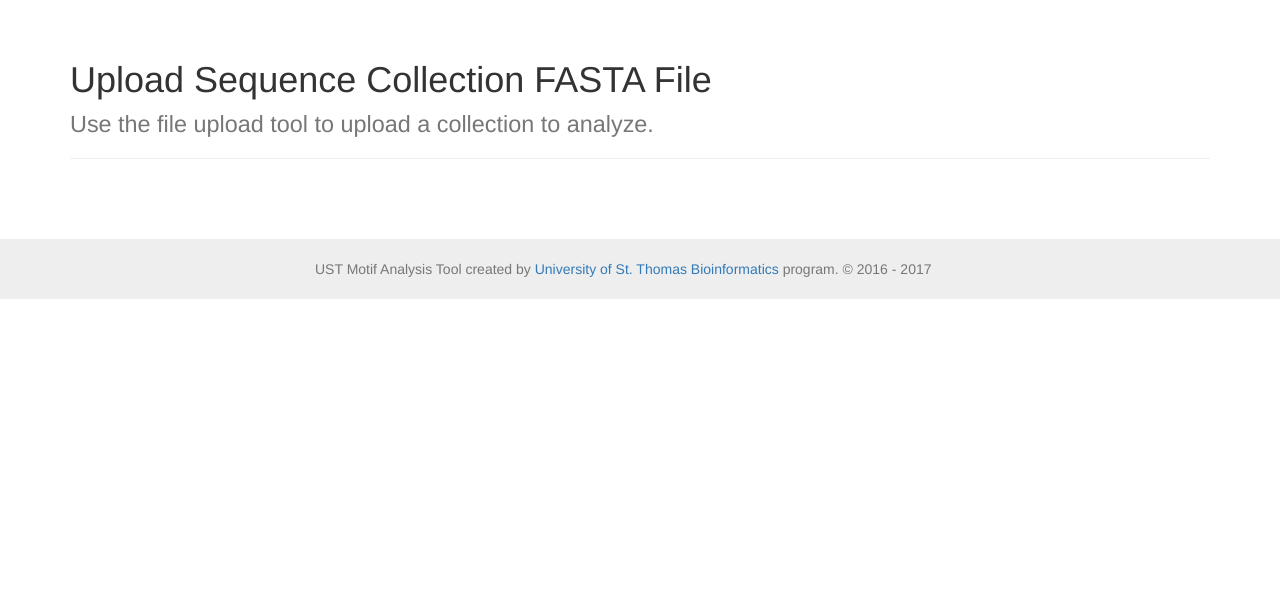
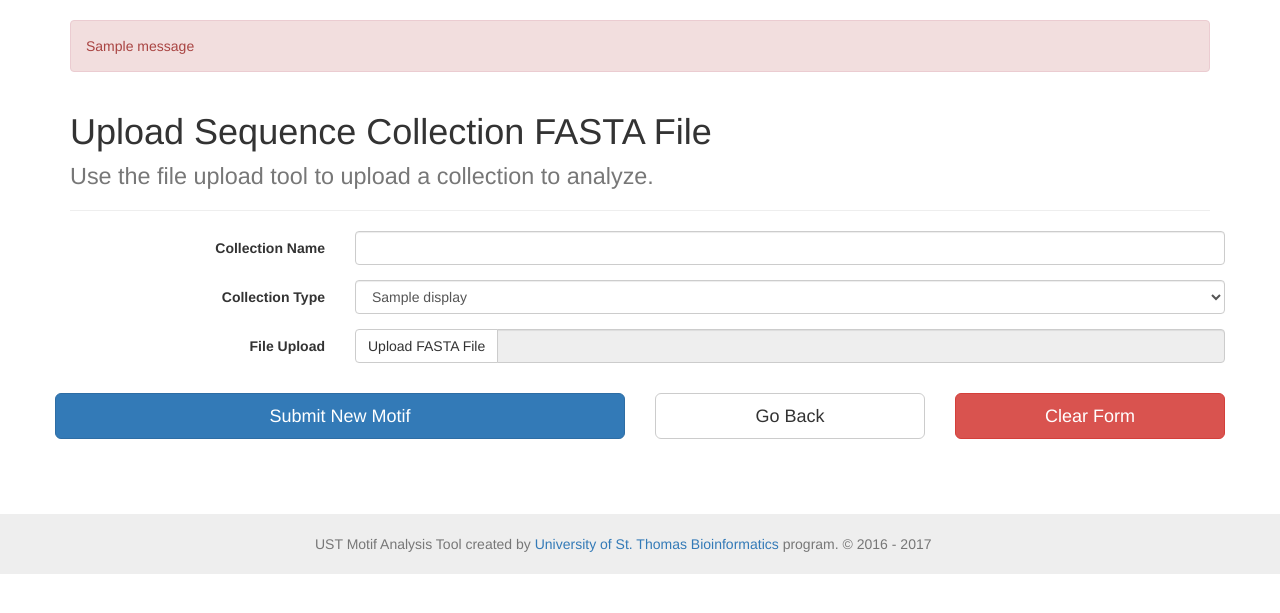
Before and after one commit to demansou/flask_motif_analyzer, a Flask app: template templates/sequences/upload.html in a window 1280 px wide. Shown: the part 52-665 px from the top of the page. Run offline with Flask 2, Linux system fonts and the light colour scheme; the template is opened without the code that fills it: most values are stand-ins (such as "Sample title", 1, 10 or a date in 2020); one stand-in notice (Sample message) is shown; some libraries are stand-ins or nearby versions.

Commit message:
FIXED A LOT OF FORM LAYOUT STUFF AND ADDED UPLOAD PAGE TO SEQUENCES SELECT FORM. CONVERTED ERROR MSG TO FLASH FUNCTIONS

```diff
--- a/app.py
+++ b/app.py
@@ -2,7 +2,9 @@ from flask import Flask
 from celery import Celery
 from flask_pymongo import PyMongo
 
-from flask import request, render_template, redirect, send_file
+from flask import flash, request, render_template, redirect, send_file
+
+from werkzeug.utils import secure_filename
 
 from bson.objectid import ObjectId
 from bson import json_util
@@ -16,6 +18,9 @@ import choices
 import helpers
 
 app = Flask(__name__, static_url_path='/static')
+
+# Set Secret Key
+app.config['SECRET_KEY'] = 'SuperDuperSecretKey64'
 
 # File Upload Settings
 UPLOAD_FOLDER = os.path.join(os.getcwd(), 'uploads')
@@ -44,7 +49,9 @@ def app_home():
     Displays app front page
     :return template:
     """
-    return render_template('frontpage.html')
+    response = app.make_response(render_template('frontpage.html'))
+    response.set_cookie('query_id', '')
+    return response
 
 
 @app.route('/motif/', methods=['GET', 'POST'])
@@ -68,13 +75,13 @@ def motif_select():
 
     # resend selection form to client if form `motif_list[]` multiple select field had no checked entities
     if len(request.form.getlist('motif_list[]')) == 0:
-        error = 'ERROR! No motifs selected! Please select motifs to continue analysis!'
+        flash('ERROR! No motifs selected! Please select motifs to continue analysis!')
         query = mongo.db.motif.find({
             'user': 'default',
         }).sort([
             ('datetime_added', -1),
         ])
-        return render_template('/motif/select.html', error=error, query=query)
+        return render_template('/motif/select.html', query=query)
 
     # convert form `motif_list[]` multiple select field checked values to bson.ObjectId type
     motif_list = helpers.convert_string_ids_to_bson_objectids(request.form.getlist('motif_list[]'))
@@ -103,13 +110,13 @@ def motif_select():
         # redirects to form sequence index with `query_id` cookie in HTTP header
         return response
     else:
-        error = 'ERROR! Invalid collection type!'
+        flash('ERROR! Invalid collection type!')
         query = mongo.db.motif.find({
             'user': 'default',
         }).sort([
             ('datetime_added', -1),
         ])
-        return render_template('/motif/select.html', error=error, query=query)
+        return render_template('/motif/select.html', query=query)
 
 
 @app.route('/motif/create/', methods=['GET', 'POST'])
@@ -127,13 +134,13 @@ def motif_create():
 
     # resend creation form if submitted motif string value length is less than 2
     if len(request.form['motif']) < 2:
-        error = 'ERROR! Submitted motif not long enough! Please try again!'
-        return render_template('/motif/create.html', error=error, motif_list=choices.AMINOACID_CHOICES)
+        flash('ERROR! Submitted motif not long enough! Please try again!')
+        return render_template('/motif/create.html', motif_list=choices.AMINOACID_CHOICES)
 
     # resend creation form if motif already found in MongoDB motif collection
     if mongo.db.motif.find({'sequence_motif': request.form['motif']}).limit(1).count() > 0:
-        error = 'ERROR! Motif already exists in database!'
-        return render_template('/motif/create.html', error=error, motif_list=choices.AMINOACID_CHOICES)
+        flash('ERROR! Motif already exists in database!')
+        return render_template('/motif/create.html', motif_list=choices.AMINOACID_CHOICES)
 
     # create `motif` document as dict for insertion into MongoDB
     new_motif = {
@@ -150,7 +157,8 @@ def motif_create():
 @app.route('/sequences/', methods=['GET', 'POST'])
 def sequences_select():
     # redirects to form motif index page if `query_id` cookie not set
-    if 'query_id' not in request.cookies:
+    if 'query_id' not in request.cookies or len(request.cookies['query_id']) == 0:
+        flash('Must select motifs before this step!')
         return redirect('/motif/', code=302)
 
     if request.method == 'GET':
@@ -196,7 +204,8 @@ def sequences_create():
     :return template:
     """
     # redirects to form motif index page if `query_id` cookie not set
-    if 'query_id' not in request.cookies:
+    if 'query_id' not in request.cookies or len(request.cookies['query_id']) == 0:
+        flash('Must select motifs before this step!')
         return redirect('/form/motif/', code=302)
 
     if request.method == 'GET':
@@ -223,17 +232,54 @@ def sequences_create():
             })
             return redirect('/sequences/', code=302)
         else:
-            error = 'ERROR! Error adding sequences to database!'
-            return render_template('/sequences/create.html', error=error, collection_types=choices.INPUT_TYPES)
+            flash('ERROR! Error adding sequences to database!')
+            return render_template('/sequences/create.html', collection_types=choices.INPUT_TYPES)
     else:
-        error = 'ERROR! Invalid collection type!'
+        flash('ERROR! Invalid collection type!')
         return render_template('/sequences/create.html', error=error, collection_types=choices.INPUT_TYPES)
+
+
+@app.route('/sequences/upload/', methods=['GET', 'POST'])
+def sequences_upload():
+    # redirects to form motif index page if `query_id` cookie not set
+    if 'query_id' not in request.cookies or len(request.cookies['query_id']) == 0:
+        flash('Must select motifs before this step!')
+        return redirect('/form/motif/', code=302)
+
+    if request.method == 'GET':
+        return render_template('/sequences/upload.html', collection_types=choices.INPUT_TYPES)
+
+    ###############
+    # POST METHOD #
+    ###############
+
+    # returns form page if file not found in request data
+    if 'fasta_file' not in request.files:
+        return redirect(request.url)
+
+    file = request.files['fasta_file']
+
+    # returns form page if filename is not present in request data
+    # length of filename includes `.fasta` so at least 7 characters
+    # for valid filename
+    if len(file.filename) < 7:
+        return redirect(request.url)
+
+    # creates collection document with data
+    if file and helpers.is_allowed_file(file.filename):
+        filename = secure_filename(file.filename)
+        file.save(os.path.join(app.config['UPLOAD_FOLDER'], filename))
+
+        # do stuff with file
+
+        return redirect('/sequences/', code=302)
 
 
 @app.route('/options/', methods=['GET', 'POST'])
 def form_options():
     # redirects to form motif index page if `query_id` cookie not set
-    if 'query_id' not in request.cookies:
+    if 'query_id' not in request.cookies or len(request.cookies['query_id']) == 0:
+        flash('Must select motifs before this step!')
         return redirect('/form/motif/', code=302)
 
     if request.method == 'GET':
@@ -266,7 +312,8 @@ def form_options():
 @app.route('/results/', methods=['GET'])
 def results():
     # redirects to form motif index page if `query_id` cookie not set
-    if 'query_id' not in request.cookies:
+    if 'query_id' not in request.cookies or len(request.cookies['query_id']) == 0:
+        flash('Must select motifs before this step!')
         return redirect('/form/motif/', code=302)
 
     # get `query` document from stored cookie
--- a/choices.py
+++ b/choices.py
@@ -1,3 +1,14 @@
+# FILE TYPE UPLOADS ALLOWED BY SERVER
+ALLOWED_EXTENSIONS = {
+    '.fasta',
+}
+
+# TYPES OF TEXT INPUT ACCEPTED BY COLLECTION CREATION FORM
+INPUT_TYPES = (
+    (0, 'FASTA'),
+)
+
+# AMINO ACID CHOICES FOR MOTIF BUILDER FORM
 AMINOACID_CHOICES = (
     ('G', 'G - Glycine'),
     ('A', 'A - Alanine'),
@@ -20,7 +31,3 @@ AMINOACID_CHOICES = (
     ('D', 'D - Aspartic Acid'),
     ('T', 'T - Threonine')
 )
-
-INPUT_TYPES = (
-    (0, 'FASTA'),
-)
--- a/templates/base_template.html
+++ b/templates/base_template.html
@@ -24,6 +24,15 @@
       </div><!-- /.container-fluid -->
     </nav>
     <div class="container">
+        {% with messages = get_flashed_messages() %}
+            {% if messages %}
+                {% for msg in messages %}
+                    <div class="alert alert-danger">
+                        {{ msg }}
+                    </div>
+                {% endfor %}
+            {% endif %}
+        {% endwith %}
         <div class="page-header">
             {% block pageheader %}{% endblock %}
         </div>
--- a/templates/sequences/upload.html
+++ b/templates/sequences/upload.html
@@ -10,9 +10,71 @@
             {{ error }}
         </div>
     {% endif %}
-    <form action="/sequence/upload/" enctype="multipart/form-data">
-
+    <form action="/sequences/upload/" class="form-horizontal" method="post" enctype="multipart/form-data">
+    <fieldset class="form-group">
+            <div class="row">
+                <label for="collection_name" class="col-xs-3 control-label">Collection Name</label>
+                <div class="col-xs-12 col-sm-9">
+                    <input type="text" class="form-control" id="collection_name" name="collection_name" required>
+                </div>
+            </div>
+        </fieldset>
+        <fieldset class="form-group">
+            <div class="row">
+                <label for="collection_type" class="col-xs-3 control-label">Collection Type</label>
+                <div class="col-xs-12 col-sm-9">
+                    <select class="form-control" id="collection_type" name="collection_type" required>
+                        {% for value, display in collection_types %}
+                            <option value="{{ display }}">{{ display }}</option>
+                        {% endfor %}
+                    </select>
+                </div>
+            </div>
+        </fieldset>
+        <fieldset class="form-group">
+            <div class="row">
+                <label for="fasta_file" class="col-xs-3 control-label">File Upload</label>
+                <div class="col-xs-12 col-sm-9">
+                    <div class="input-group">
+                        <label class="input-group-btn">
+                            <span class="btn btn-default">
+                                Upload FASTA File
+                                <input type="file" id="fasta_file" name="fasta_file" style="display:none;" required>
+                            </span>
+                        </label>
+                        <input type="text" class="form-control" id="file_display" readonly>
+                    </div>
+                </div>
+            </div>
+        </fieldset>
+        <fieldset class="form-group">
+            <div class="row">
+                <div class="col-sm-6 col-xs-12 top15">
+                    <button class="btn btn-lg btn-primary btn-block" type="submit">Submit New Motif</button>
+                </div>
+                <div class="col-sm-3 col-xs-12 top15">
+                    <a class="btn btn-lg btn-block btn-default" href="/sequences/">Go Back</a>
+                </div>
+                <div class="col-sm-3 col-xs-12 top15">
+                    <button class="btn btn-lg btn-danger btn-block" type="reset">Clear Form</button>
+                </div>
+            </div>
+        </fieldset>
     </form>
 {% endblock %}
 
-{% block script %}{% endblock %}
+{% block script %}
+    <script>
+        $(document).ready(function () {
+            /**
+             * Gathers filename from full path
+             * JavaScript uses `\\` displayed as
+             * `C:/fakepath/`
+             */
+            $("#fasta_file").change(function() {
+                var fileName = $(this).val().split('\\').pop();
+                $("#file_display").val(fileName);
+            })
+        })
+    </script>
+{% endblock %}
```
Also changed, not shown: helpers.py (+12 -0 lines), templates/motif/select.html (+8 -19 lines), templates/sequences/select.html (+8 -3 lines).
